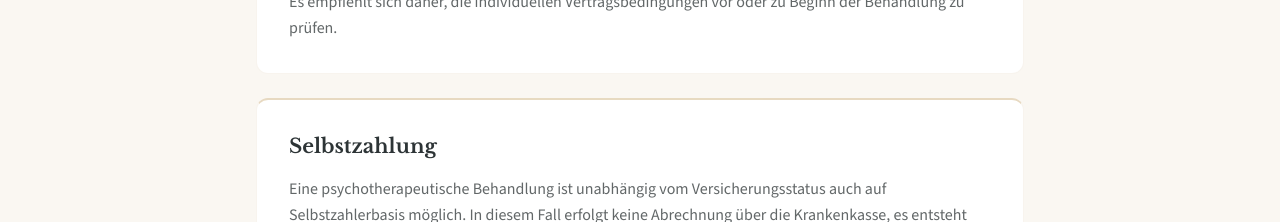
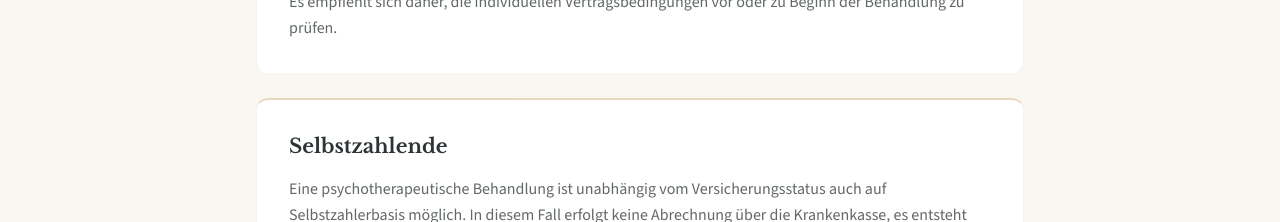
Before and after one commit to nils-rek/katharina-weweck-website, a Vue app: page / in a window 1280 px wide. Shown: the part 4840-5062 px from the top of the page. Built offline with nearby package versions, Linux system fonts and the light colour scheme.

Commit message:
changed 'Selbstzahlung' zu 'Selbstzahlende' in card header

```diff
--- a/src/components/Honorar.vue
+++ b/src/components/Honorar.vue
@@ -34,7 +34,7 @@
           v-bind="cardReveals[1]"
           class="bg-white rounded-xl p-8 border border-cream-200/60 border-t-2 border-t-gold-400/40"
         >
-          <h3 class="font-serif text-xl font-bold text-charcoal mb-4">Selbstzahlung</h3>
+          <h3 class="font-serif text-xl font-bold text-charcoal mb-4">Selbstzahlende</h3>
           <p class="text-charcoal/75 leading-relaxed">
             Eine psychotherapeutische Behandlung ist unabhängig vom Versicherungsstatus auch auf
             Selbstzahlerbasis möglich. In diesem Fall erfolgt keine Abrechnung über die
```
